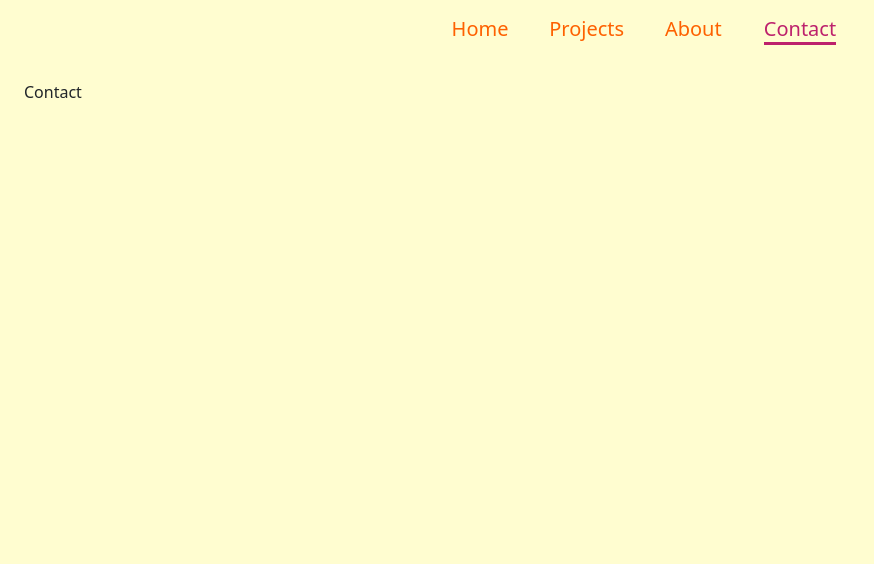
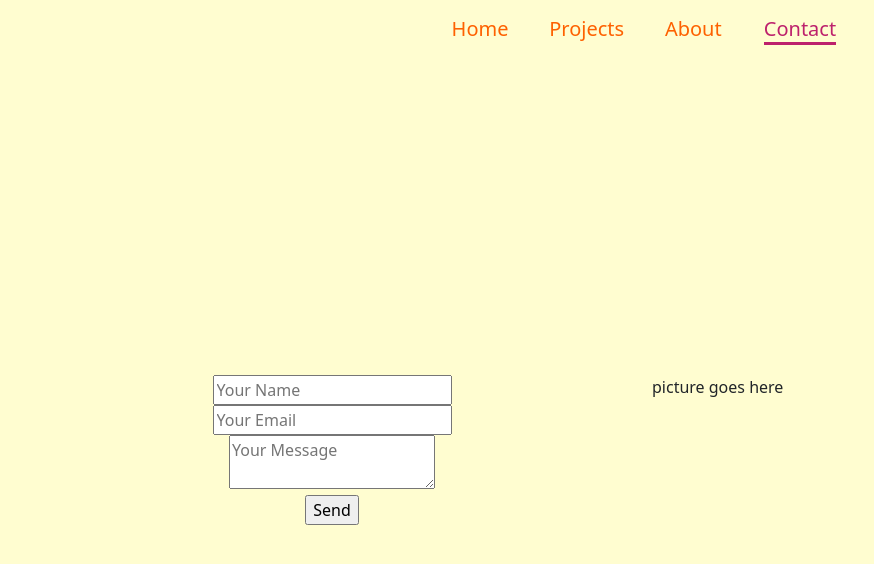
Before and after one commit to mezitta/portfolio, a React (Create React App) app: page /contact in a window 1280 px wide. Shown: the top 564 px of the page, without its empty margins (0-874 px from the left). Built offline with nearby package versions, Linux system fonts and the light colour scheme.

Commit message:
Add basic functioning contact form Warning messages addressed

```diff
--- a/package.json
+++ b/package.json
@@ -3,6 +3,7 @@
   "version": "0.1.0",
   "private": true,
   "dependencies": {
+    "@emailjs/browser": "^3.6.2",
     "@fortawesome/fontawesome-svg-core": "^6.1.1",
     "@fortawesome/free-brands-svg-icons": "^6.1.1",
     "@fortawesome/free-regular-svg-icons": "^6.1.1",
--- a/src/components/Contact.css
+++ b/src/components/Contact.css
@@ -1,3 +1,11 @@
 .contact-body {
     width: 100%;
+    height: 92.5vh;
+    display: flex;
+    justify-content: center;
+    align-items: center;
 }
+
+.left-content {
+    text-align: center;
+}
--- a/src/components/Contact.js
+++ b/src/components/Contact.js
@@ -1,17 +1,75 @@
-import React from 'react'
+import React, { useRef } from 'react'
+import emailjs from '@emailjs/browser';
+
+import Container from 'react-bootstrap/Container'
+import Row from 'react-bootstrap/Row'
+import Col from 'react-bootstrap/Col'
 
 import { motion } from 'framer-motion'
 
 import './Contact.css'
 
 const Contact = () => {
+    const form = useRef()
+
+    const sendEmail = (e) => {
+        e.preventDefault();
+
+        emailjs.sendForm('service_fxs8ufa', 'template_202xqfc', form.current, 'uGZfEL1BtqlDq53-9')
+            .then((result) => {
+                console.log(result.text)
+                console.log("message sent")
+                e.target.reset()
+            }, (error) => {
+                console.log(error.text)
+                console.log("There was an problem sending your message")
+            })
+    }
+
     return (
         <motion.div className="contact-body"
             initial = {{width: 0, opacity: 0}}
             animate = {{width: "100%", opacity: 1}}
             exit = {{x: window.innerWidth, transition: {duration: 0.1}}}
         >
-            Contact
+            <Container fluid>
+                <Row className="contact-row">
+                    <Col xs={12} md={6} className="left-content">
+                        <form ref={form} onSubmit={sendEmail}>
+                            <div className="input-row">
+                                <input
+                                    type="text"
+                                    name="user_name"
+                                    placeholder="Your Name"
+                                    aria-label="name"
+                                    className="form-input"
+                                    required/>
+                            </div>
+                            <div className="input-row">
+                                <input
+                                    type="email"
+                                    name="user_email"
+                                    placeholder="Your Email"
+                                    aria-label="email"
+                                    className="form-input"
+                                    required/>
+                            </div>
+                            <div className="input-row">
+                                <textarea
+                                    name="message"
+                                    placeholder="Your Message"
+                                    aria-label="message"
+                                    className="form-input"
+                                    required/>
+                            </div>
+                            <input type="submit" value="Send" />
+                        </form>
+                    </Col>
+                    <Col xs={12} md={6} className="right-content">
+                        picture goes here
+                    </Col>
+                </Row>
+            </Container>
         </motion.div>
     )
 }
--- a/src/components/ProjectCard.css
+++ b/src/components/ProjectCard.css
@@ -103,8 +103,8 @@
 .moreButton {
     padding-right: 15px;
     display: flex;
-    align-items: end;
-    justify-content: end;
+    align-items: flex-end;
+    justify-content: flex-end;
 }
 
 button.modalInfo {
--- a/src/components/ProjectModal.js
+++ b/src/components/ProjectModal.js
@@ -26,7 +26,7 @@ const ProjectModal = ({p1, p2, p3, p4, title, link, modalState, navState, overvi
         return () => {
             window.removeEventListener('keydown', handleKeydown)
         };
-    }, []);
+    });
 
     return (
         <div className="modalBackground" onClick={() => {modalState(false); navState(true)}}>
```
Also changed, not shown: 1 other file (tests, documents, lock files or other folders).
